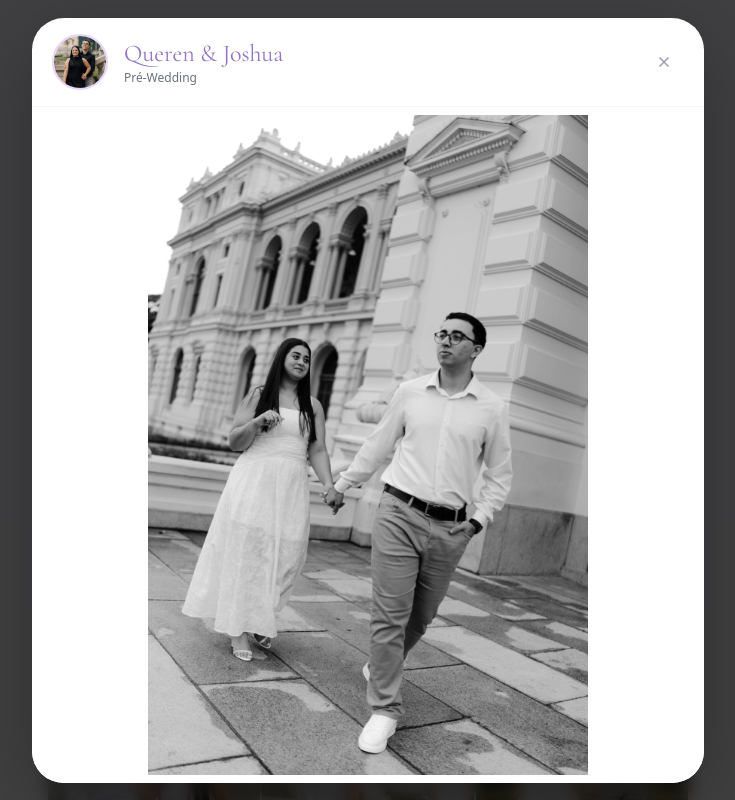
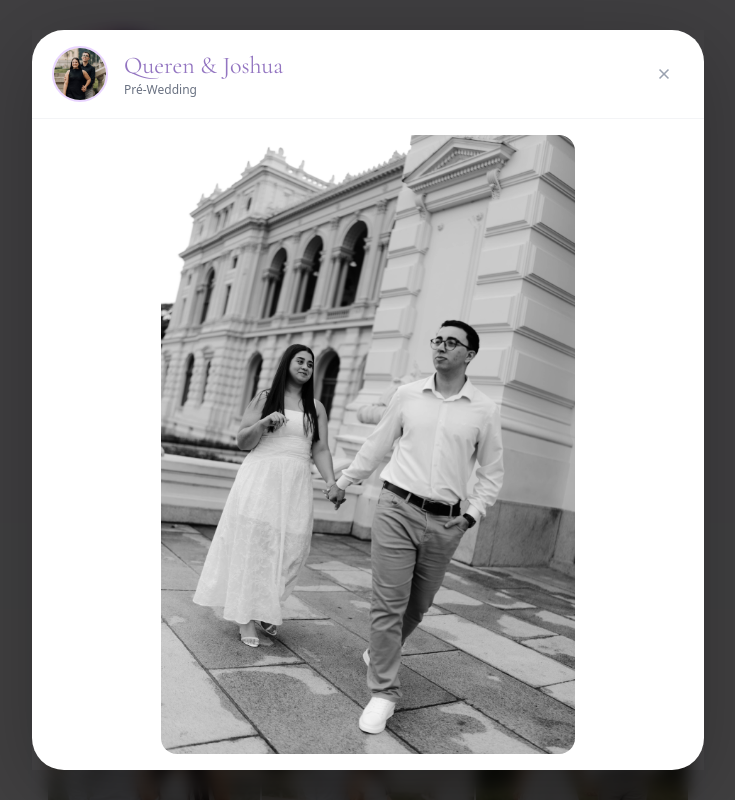
Before and after one commit to joshuadias06/Queren_Joshua_Wedding, a React (Vite) app: page /pre-wedding in a window 1280 px wide. Both pictures are taken after a click on the button 426 px from the left and 526 px from the top of the page. Shown: the top 800 px of the page, without its empty margins (272-1007 px from the left). Built offline with nearby package versions, Linux system fonts and the light colour scheme; the HTML template or start-up script is replaced by a standard one.

Commit message:
fix: adjust styling and layout for PhotoPreview component

```diff
--- a/src/presentation/screens/preWedding/components/PhotoPreview.tsx
+++ b/src/presentation/screens/preWedding/components/PhotoPreview.tsx
@@ -49,9 +49,6 @@ export function PhotoPreview({
         className="
           w-full
           max-w-2xl
-          bg-white
-          rounded-[32px]
-          overflow-hidden
           shadow-[0_20px_80px_rgba(0,0,0,0.25)]
         "
         onClick={(e) => e.stopPropagation()}
@@ -62,6 +59,8 @@ export function PhotoPreview({
             flex items-center justify-between
             px-5 py-4
             border-b border-gray-100
+            bg-white
+            rounded-t-[32px]
           "
         >
           <div className="flex items-center gap-4">
@@ -114,11 +113,12 @@ export function PhotoPreview({
         {/* Foto */}
         <div
           className="
+            bg-white
+            rounded-b-[32px]
             flex
             items-center
             justify-center
-            bg-white
-            p-2
+            p-4
           "
         >
           <img
@@ -126,8 +126,9 @@ export function PhotoPreview({
             alt="pre-wedding"
             className="
               max-w-full
-              max-h-[calc(100vh-140px)]
+              max-h-[calc(100vh-180px)]
               object-contain
+              rounded-2xl
             "
           />
         </div>
```
